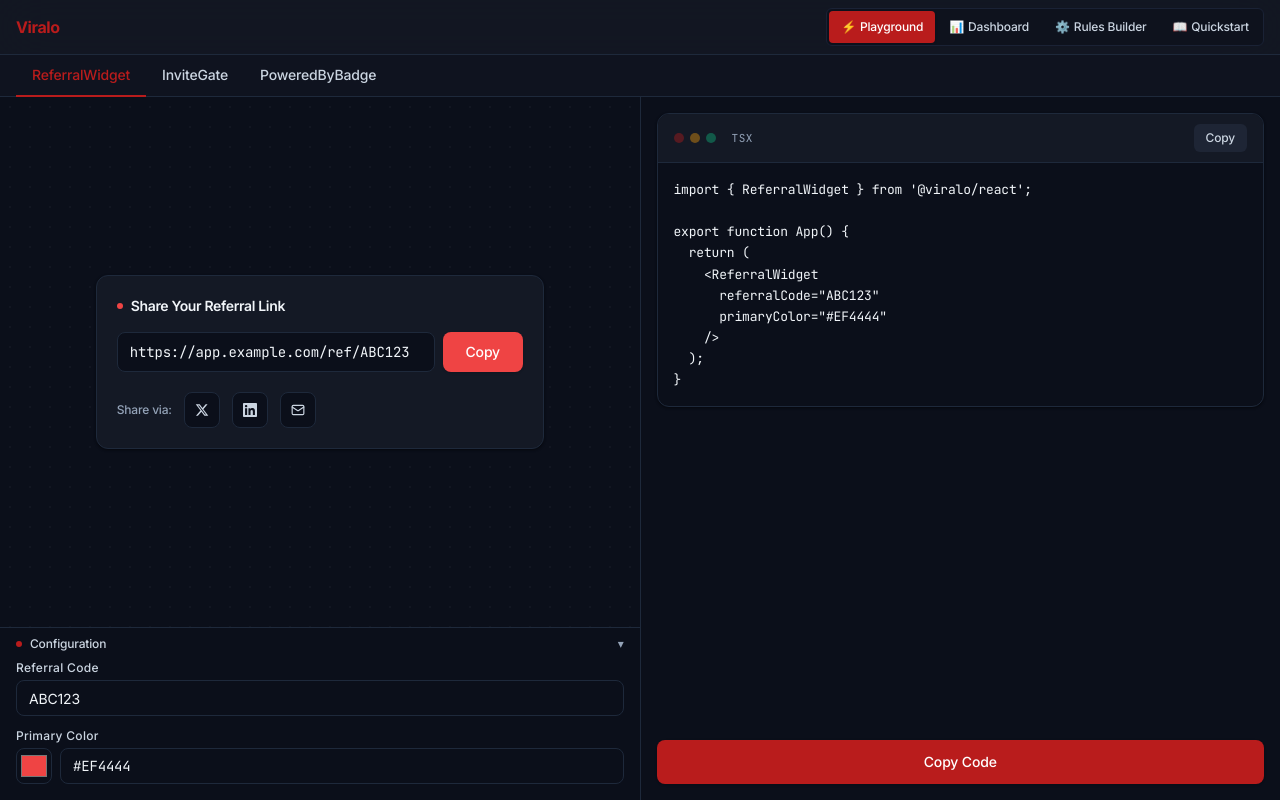
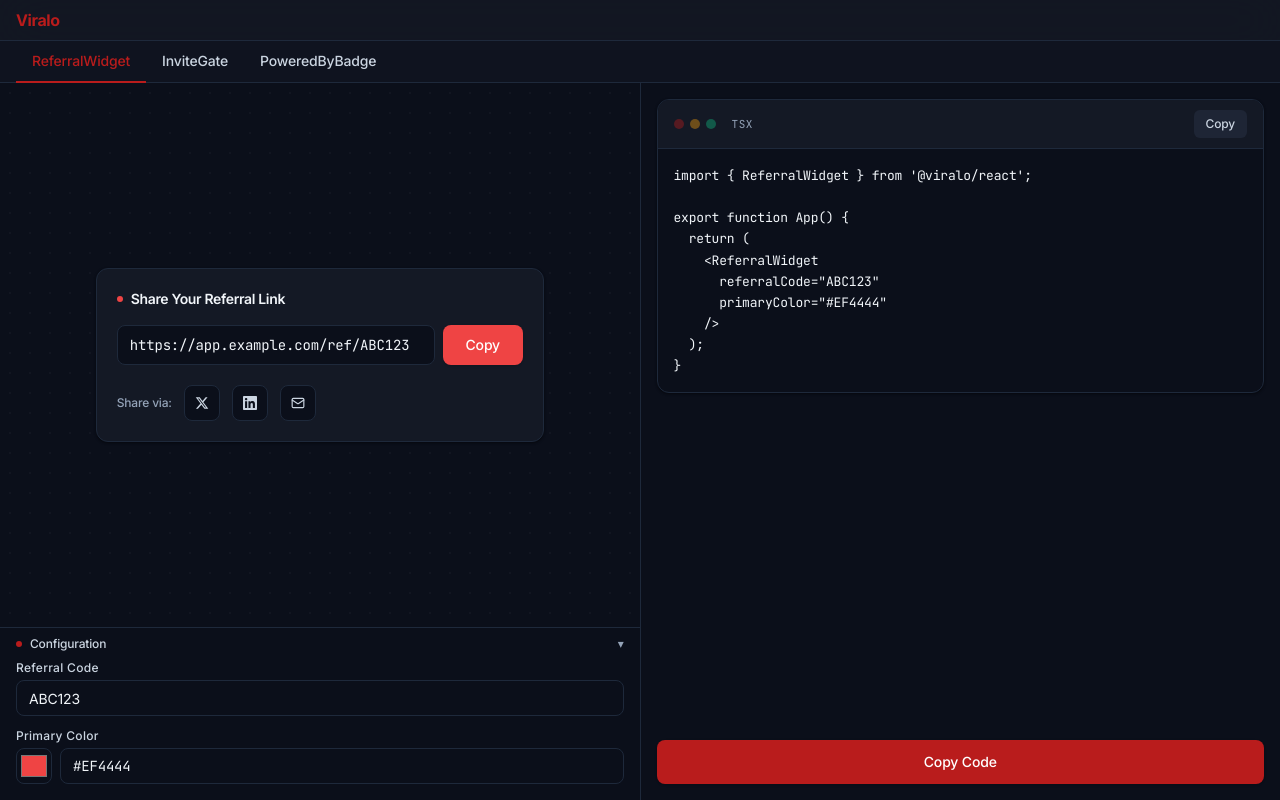
Before and after one commit to runsmlee/aif-mvp-cf74bca2, a React (Vite) app: page / in a window 1280 px wide. Built offline with nearby package versions, Linux system fonts and the light colour scheme.

Commit message:
improve: bugfix root route and component improvements

```diff
--- a/index.html
+++ b/index.html
@@ -22,16 +22,10 @@
   </head>
   <body>
     <div id="root">
-      <!-- Static pre-render: indexable by search crawlers. Replaced by React on JS clients. -->
+      <!-- Static pre-render: playground split-pane as landing. Replaced by React on JS clients. -->
       <div style="font-family:Inter,system-ui,-apple-system,sans-serif;background:#0B0F1A;color:#e2e8f0;min-height:100vh;display:flex;flex-direction:column">
-        <header style="display:flex;align-items:center;justify-content:space-between;padding:8px 16px;border-bottom:1px solid #1e293b">
+        <header style="display:flex;align-items:center;padding:8px 16px;border-bottom:1px solid #1e293b">
           <h1 style="font-weight:700;font-size:16px;letter-spacing:-0.01em;margin:0;color:#EF4444">Viralo</h1>
-          <nav style="display:flex;gap:2px;padding:2px;border-radius:6px;border:1px solid #1e293b">
-            <span style="padding:4px 12px;border-radius:4px;font-size:12px;font-weight:500;color:#fff;background:#EF4444">Playground</span>
-            <span style="padding:4px 12px;border-radius:4px;font-size:12px;font-weight:500;color:#94a3b8">Dashboard</span>
-            <span style="padding:4px 12px;border-radius:4px;font-size:12px;font-weight:500;color:#94a3b8">Rules Builder</span>
-            <span style="padding:4px 12px;border-radius:4px;font-size:12px;font-weight:500;color:#94a3b8">Quickstart</span>
-          </nav>
         </header>
         <main style="flex:1;display:flex;flex-direction:column">
           <div style="border-bottom:1px solid #1e293b;display:flex;padding:0 16px">
@@ -73,36 +67,6 @@ export function App() {
 }</code></pre>
             </section>
           </div>
-          <section style="padding:24px;border-top:1px solid #1e293b" aria-label="Available components in Viralo SDK">
-            <h2 style="font-size:16px;font-weight:600;margin:0 0 16px 0;color:#e2e8f0">Viralo Growth Mechanics SDK — React Components</h2>
-            <div style="display:grid;grid-template-columns:repeat(auto-fit,minmax(280px,1fr));gap:16px">
-              <article style="background:#111827;border:1px solid #1e293b;border-radius:12px;padding:16px">
-                <h3 style="font-size:14px;font-weight:600;color:#e2e8f0;margin:0 0 8px 0">InviteGate</h3>
-                <p style="font-size:13px;color:#94a3b8;margin:0 0 12px 0;line-height:1.5">Gate premium content behind a configurable number of invites with a visual progress indicator. Use requiredInvites and currentInvites props.</p>
-                <pre style="font-family:JetBrains Mono,monospace;font-size:12px;color:#e2e8f0;background:#0B0F1A;border-radius:8px;padding:12px;margin:0;white-space:pre-wrap"><code>import { InviteGate } from '@viralo/react';
-
-&lt;InviteGate
-  requiredInvites={3}
-  currentInvites={0}
-  primaryColor="#EF4444"
-&gt;
-  &lt;div&gt;Protected content&lt;/div&gt;
-&lt;/InviteGate&gt;</code></pre>
-              </article>
-              <article style="background:#111827;border:1px solid #1e293b;border-radius:12px;padding:16px">
-                <h3 style="font-size:14px;font-weight:600;color:#e2e8f0;margin:0 0 8px 0">PoweredByBadge</h3>
-                <p style="font-size:13px;color:#94a3b8;margin:0 0 12px 0;line-height:1.5">Configurable attribution watermark with custom branding and styling. Supports compact mode and custom brand URL.</p>
-                <pre style="font-family:JetBrains Mono,monospace;font-size:12px;color:#e2e8f0;background:#0B0F1A;border-radius:8px;padding:12px;margin:0;white-space:pre-wrap"><code>import { PoweredByBadge } from '@viralo/react';
-
-&lt;PoweredByBadge
-  brandName="Viralo"
-  brandUrl="https://viralo.dev"
-  primaryColor="#EF4444"
-  compact={false}
-/&gt;</code></pre>
-              </article>
-            </div>
-          </section>
         </main>
       </div>
     </div>
--- a/src/App.tsx
+++ b/src/App.tsx
@@ -1,69 +1,16 @@
-import { useState, useCallback, lazy, Suspense } from 'react';
 import { Playground } from './components/Playground';
 
-const Dashboard = lazy(() => import('./components/Dashboard').then(m => ({ default: m.Dashboard })));
-const RulesBuilder = lazy(() => import('./components/RulesBuilder').then(m => ({ default: m.RulesBuilder })));
-const QuickstartGuide = lazy(() => import('./components/QuickstartGuide').then(m => ({ default: m.QuickstartGuide })));
-
-type Tab = 'playground' | 'dashboard' | 'rules' | 'quickstart';
-
-const NAV_ITEMS: { key: Tab; label: string; icon: string }[] = [
-  { key: 'playground', label: 'Playground', icon: '⚡' },
-  { key: 'dashboard', label: 'Dashboard', icon: '📊' },
-  { key: 'rules', label: 'Rules Builder', icon: '⚙️' },
-  { key: 'quickstart', label: 'Quickstart', icon: '📖' },
-];
-
 export default function App() {
-  const [activeTab, setActiveTab] = useState<Tab>('playground');
-
-  const handleTabChange = useCallback((tab: Tab) => {
-    setActiveTab(tab);
-  }, []);
-
   return (
     <div className="h-screen flex flex-col bg-surface">
-      {/* Minimal header — zero marketing copy */}
-      <header className="shrink-0 flex items-center justify-between px-4 py-2 border-b border-border bg-surface-light/80 backdrop-blur-xl" role="banner">
+      {/* Minimal header — brand only, zero navigation chrome */}
+      <header className="shrink-0 flex items-center px-4 py-2 border-b border-border bg-surface-light/80 backdrop-blur-xl" role="banner">
         <h1 className="text-primary font-bold text-base tracking-tight">Viralo</h1>
-        <nav className="flex gap-0.5 p-0.5 rounded-md bg-surface/50 border border-border-subtle" role="tablist" aria-label="Main navigation">
-          {NAV_ITEMS.map((item) => (
-            <button
-              key={item.key}
-              role="tab"
-              aria-selected={activeTab === item.key}
-              onClick={() => handleTabChange(item.key)}
-              className={`px-2.5 sm:px-3 py-1.5 rounded text-xs font-medium transition-all duration-200 min-h-[32px] ${
-                activeTab === item.key
-                  ? 'bg-primary text-white shadow-sm'
-                  : 'text-text-secondary hover:text-text-primary hover:bg-surface-lighter/50'
-              }`}
-            >
-              <span className="mr-1" aria-hidden="true">{item.icon}</span>
-              <span className="hidden sm:inline">{item.label}</span>
-            </button>
-          ))}
-        </nav>
       </header>
 
-      {/* Full-viewport content — playground fills all available space */}
-      <main className="flex-1 min-h-0 overflow-hidden">
-        <div role="tabpanel" aria-label={`${activeTab} panel`} className="h-full">
-          {activeTab === 'playground' && <Playground />}
-          {activeTab !== 'playground' && (
-            <Suspense fallback={
-              <div className="flex items-center justify-center h-full">
-                <div className="text-text-muted text-sm animate-pulse">Loading…</div>
-              </div>
-            }>
-              <div className="h-full overflow-auto p-4 sm:p-6 lg:p-8">
-                {activeTab === 'dashboard' && <Dashboard />}
-                {activeTab === 'rules' && <RulesBuilder />}
-                {activeTab === 'quickstart' && <QuickstartGuide />}
-              </div>
-            </Suspense>
-          )}
-        </div>
+      {/* Full-viewport playground — split-pane IDE is the landing experience */}
+      <main className="flex-1 min-h-0 overflow-hidden" role="region" aria-label="Interactive SDK Playground">
+        <Playground />
       </main>
     </div>
   );
--- a/tsconfig.json
+++ b/tsconfig.json
@@ -1,7 +1,6 @@
 {
   "compilerOptions": {
     "target": "ES2020",
-    "ignoreDeprecations": "6.0",
     "useDefineForClassFields": true,
     "lib": ["ES2020", "DOM", "DOM.Iterable"],
     "module": "ESNext",
@@ -15,8 +14,7 @@
     "strict": true,
     "noUnusedLocals": false,
     "noUnusedParameters": false,
-    "noFallthroughCasesInSwitch": true,
-    "types": ["vite/client"]
+    "noFallthroughCasesInSwitch": true
   },
   "include": ["src"],
   "exclude": ["tests"]
```
Also changed, not shown: 2 other files (tests, documents, lock files or other folders).
